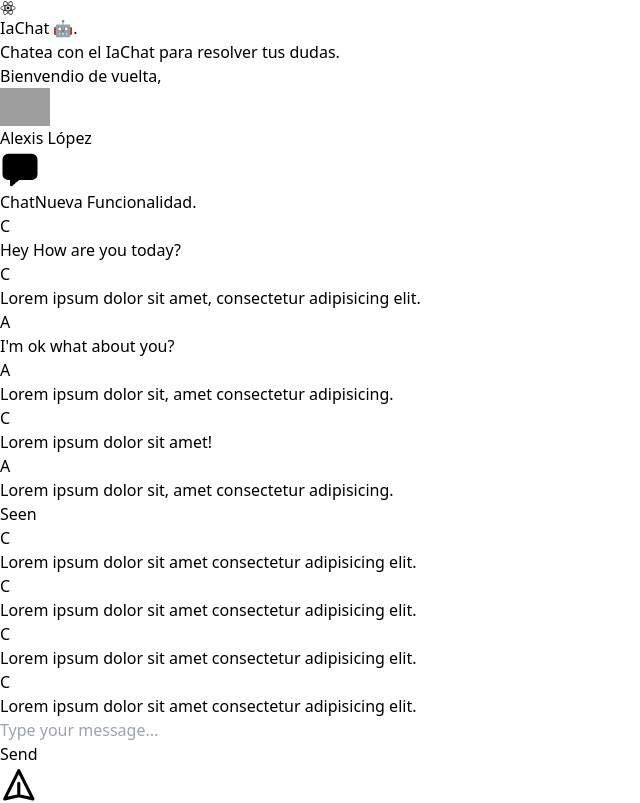
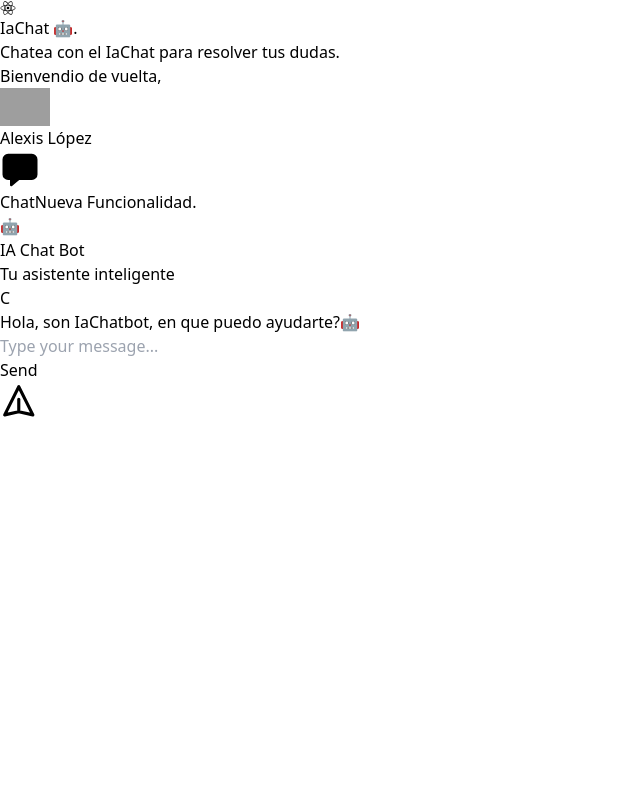
Before and after one commit to Iskandar1412/IA1_Proyecto_G8, a React (Vite) app in the folder Proyecto/Fase1/iaChat/: page / in a window 1280 px wide. Shown: the whole page, without its empty margins (0-640 px from the left). Built offline with nearby package versions, Linux system fonts and the light colour scheme; grey boxes are pictures that could not be loaded.

Commit message:
[ADD] Agregando interactividad con el chat

```diff
--- a/Proyecto/Fase1/iaChat/src/components/chat/ChatBox.jsx
+++ b/Proyecto/Fase1/iaChat/src/components/chat/ChatBox.jsx
@@ -5,17 +5,105 @@ import { ChatHeader } from "./ChatHeader";
 
 export const ChatBox = () => {
   return (
-    <div class="flex h-screen antialiased text-gray-800 ">
+    <div class="flex h-screen antialiased text-gray-800">
       <div class="flex flex-row h-full w-full overflow-x-hidden">
         <div class="flex flex-col flex-auto h-full p-6">
           <div class="flex flex-col flex-auto flex-shrink-0 rounded-2xl bg-gray-100 h-full p-4">
-            <ChatHeader />
-            <div class="flex flex-col h-full overflow-x-auto mb-4 overflow-scroll">
+            <ChatHeader/>
+            <div class="flex flex-col h-full overflow-x-auto mb-4">
               <div class="flex flex-col h-full">
-                <ChatMessages />
+                <ChatMessages/>
+                {/* <div class="grid grid-cols-12 gap-y-2 display:none">
+                  <div class="col-start-1 col-end-8 p-3 rounded-lg">
+                    <div class="flex flex-row items-center">
+                      <div class="flex items-center justify-center h-10 w-10 rounded-full bg-indigo-500 flex-shrink-0">
+                        C
+                      </div>
+                      <div class="relative ml-3 text-sm bg-white py-2 px-4 shadow rounded-xl">
+                        <div>Hey How are you today?</div>
+                      </div>
+                    </div>
+                  </div>
+                  <div class="col-start-1 col-end-8 p-3 rounded-lg">
+                    <div class="flex flex-row items-center">
+                      <div class="flex items-center justify-center h-10 w-10 rounded-full bg-indigo-500 flex-shrink-0">
+                        C
+                      </div>
+                      <div class="relative ml-3 text-sm bg-white py-2 px-4 shadow rounded-xl">
+                        <div>
+                          Lorem ipsum dolor sit amet, consectetur adipisicing
+                          elit. Vel ipsa commodi illum saepe numquam maxime
+                          asperiores voluptate sit, minima perspiciatis.
+                        </div>
+                      </div>
+                    </div>
+                  </div>
+                  <div class="col-start-6 col-end-13 p-3 rounded-lg">
+                    <div class="flex items-center justify-start flex-row-reverse">
+                      <div class="flex items-center justify-center h-10 w-10 rounded-full bg-indigo-500 flex-shrink-0">
+                        A
+                      </div>
+                      <div class="relative mr-3 text-sm bg-indigo-100 py-2 px-4 shadow rounded-xl">
+                        <div>I'm ok what about you?</div>
+                      </div>
+                    </div>
+                  </div>
+                  <div class="col-start-6 col-end-13 p-3 rounded-lg">
+                    <div class="flex items-center justify-start flex-row-reverse">
+                      <div class="flex items-center justify-center h-10 w-10 rounded-full bg-indigo-500 flex-shrink-0">
+                        A
+                      </div>
+                      <div class="relative mr-3 text-sm bg-indigo-100 py-2 px-4 shadow rounded-xl">
+                        <div>
+                          Lorem ipsum dolor sit, amet consectetur adipisicing. ?
+                        </div>
+                      </div>
+                    </div>
+                  </div>
+                  <div class="col-start-1 col-end-8 p-3 rounded-lg">
+                    <div class="flex flex-row items-center">
+                      <div class="flex items-center justify-center h-10 w-10 rounded-full bg-indigo-500 flex-shrink-0">
+                        A
+                      </div>
+                      <div class="relative ml-3 text-sm bg-white py-2 px-4 shadow rounded-xl">
+                        <div>Lorem ipsum dolor sit amet !</div>
+                      </div>
+                    </div>
+                  </div>
+                  <div class="col-start-6 col-end-13 p-3 rounded-lg">
+                    <div class="flex items-center justify-start flex-row-reverse">
+                      <div class="flex items-center justify-center h-10 w-10 rounded-full bg-indigo-500 flex-shrink-0">
+                        A
+                      </div>
+                      <div class="relative mr-3 text-sm bg-indigo-100 py-2 px-4 shadow rounded-xl">
+                        <div>
+                          Lorem ipsum dolor sit, amet consectetur adipisicing. ?
+                        </div>
+                        <div class="absolute text-xs bottom-0 right-0 -mb-5 mr-2 text-gray-500">
+                          Seen
+                        </div>
+                      </div>
+                    </div>
+                  </div>
+                  <div class="col-start-1 col-end-8 p-3 rounded-lg">
+                    <div class="flex flex-row items-center">
+                      <div class="flex items-center justify-center h-10 w-10 rounded-full bg-indigo-500 flex-shrink-0">
+                        A
+                      </div>
+                      <div class="relative ml-3 text-sm bg-white py-2 px-4 shadow rounded-xl">
+                        <div>
+                          Lorem ipsum dolor sit amet consectetur adipisicing
+                          elit. Perspiciatis, in.
+                        </div>
+                      </div>
+                    </div>
+                  </div>
+                  <div class="col-start-1 col-end-8 p-3 rounded-lg"></div>
+                </div> */}
               </div>
             </div>
-            <ChatInput />
+            <ChatInput/>
+
           </div>
         </div>
       </div>
--- a/Proyecto/Fase1/iaChat/src/components/chat/ChatHeader.jsx
+++ b/Proyecto/Fase1/iaChat/src/components/chat/ChatHeader.jsx
@@ -2,8 +2,17 @@ import React from "react";
 
 export const ChatHeader = () => {
   return (
-    <div className="mb-4">
-      {/* Puedes incluir un título o información del chat */}
+    <div className="flex items-center justify-between p-4 bg-indigo-500 text-white rounded-t-xl mb-4">
+      <div className="flex items-center space-x-3">
+        <div className="w-10 h-10 bg-white rounded-full flex items-center justify-center">
+        🤖
+        </div>
+        <div>
+          <h1 className="text-lg font-semibold">IA Chat Bot</h1>
+          <p className="text-sm text-gray-200">Tu asistente inteligente</p>
+        </div>
+      </div>
+
     </div>
   );
 };
--- a/Proyecto/Fase1/iaChat/src/components/chat/ChatInput.jsx
+++ b/Proyecto/Fase1/iaChat/src/components/chat/ChatInput.jsx
@@ -1,20 +1,38 @@
 import React from "react";
+import { useChatbotContext } from "../../context/ChatboxContext";
 
 export const ChatInput = () => {
+  const { sendMessage, setInputValue, inputValue } = useChatbotContext();
+
+  const handleSubmit = (e) => {
+    e.preventDefault(); // Evita que el formulario recargue la página
+    if (inputValue.trim()) {
+      sendMessage(inputValue); // Envía el mensaje usando el contexto
+      setInputValue(""); // Limpia el campo de entrada
+    }
+  };
 
   return (
-    <div className="flex flex-row items-center h-16 rounded-xl bg-white w-full px-4">
+    <form
+      onSubmit={handleSubmit} // Maneja el evento de envío
+      className="flex flex-row items-center h-16 rounded-xl bg-white w-full px-4"
+    >
       <div className="flex-grow ml-4">
         <div className="relative w-full">
           <input
             type="text"
             className="flex w-full border rounded-xl focus:outline-none focus:border-indigo-300 pl-4 h-10"
+            value={inputValue}
             placeholder="Type your message..."
+            onChange={(e) => setInputValue(e.target.value)} // Actualiza el estado del input
           />
         </div>
       </div>
       <div className="ml-4">
-        <button className="flex items-center justify-center bg-indigo-500 hover:bg-indigo-600 rounded-xl text-white px-4 py-1 flex-shrink-0">
+        <button
+          type="submit" // Cambiado a "submit" para integrarse con el formulario
+          className="flex items-center justify-center bg-indigo-500 hover:bg-indigo-600 rounded-xl text-white px-4 py-1 flex-shrink-0"
+        >
           <span>Send</span>
           <span className="ml-2">
             <svg
@@ -34,6 +52,6 @@ export const ChatInput = () => {
           </span>
         </button>
       </div>
-    </div>
+    </form>
   );
 };
--- a/Proyecto/Fase1/iaChat/src/components/chat/ChatMessages.jsx
+++ b/Proyecto/Fase1/iaChat/src/components/chat/ChatMessages.jsx
@@ -1,60 +1,9 @@
-import React from "react";
+import React, { useState } from "react";
 import { ChatMessage } from "./ChatMessage";
+import { useChatbotContext } from "../../context/ChatboxContext";
 
 export const ChatMessages = () => {
-  const messages = [
-    { id: 1, sender: "C", text: "Hey How are you today?", type: "received" },
-    {
-      id: 2,
-      sender: "C",
-      text: "Lorem ipsum dolor sit amet, consectetur adipisicing elit.",
-      type: "received",
-    },
-    { id: 3, sender: "A", text: "I'm ok what about you?", type: "sent" },
-    {
-      id: 4,
-      sender: "A",
-      text: "Lorem ipsum dolor sit, amet consectetur adipisicing.",
-      type: "sent",
-    },
-    {
-      id: 5,
-      sender: "C",
-      text: "Lorem ipsum dolor sit amet!",
-      type: "received",
-    },
-    {
-      id: 6,
-      sender: "A",
-      text: "Lorem ipsum dolor sit, amet consectetur adipisicing.",
-      type: "sent",
-      seen: true,
-    },
-    {
-      id: 7,
-      sender: "C",
-      text: "Lorem ipsum dolor sit amet consectetur adipisicing elit.",
-      type: "received",
-    },
-    {
-      id: 7,
-      sender: "C",
-      text: "Lorem ipsum dolor sit amet consectetur adipisicing elit.",
-      type: "received",
-    },
-    {
-      id: 7,
-      sender: "C",
-      text: "Lorem ipsum dolor sit amet consectetur adipisicing elit.",
-      type: "received",
-    },
-    {
-      id: 7,
-      sender: "C",
-      text: "Lorem ipsum dolor sit amet consectetur adipisicing elit.",
-      type: "received",
-    },
-  ];
+  const {messages} = useChatbotContext();
 
   return (
     <div className="grid grid-cols-12 gap-y-2">
--- a/Proyecto/Fase1/iaChat/src/context/ChatboxContext.jsx
+++ b/Proyecto/Fase1/iaChat/src/context/ChatboxContext.jsx
@@ -1,24 +1,72 @@
 import React, { createContext, useContext, useState, useEffect } from 'react';
-import { createAndTrainModel, generateCode } from '../model/modelChatbot';
+
 
 
 const ChatbotContext = createContext();
+const initialMessages = [
+
+  { id: 1, sender: "C", text: "Hola, son IaChatbot, en que puedo ayudarte?🤖", type: "received" },
+];
 
 
-export const ChatbotProvider = ({ trainingData, children }) => {
-  const [isTraining, setIsTraining] = useState(false);
 
-  useEffect(() => {
-    const trainModel = async () => {
-      setIsTraining(true);
-      await createAndTrainModel(trainingData);
-      setIsTraining(false);
+export const ChatbotProvider = ({  children }) => {
+
+  const [messages, setMessages] = useState(initialMessages);
+  const [inputValue, setInputValue] = useState('');
+  const [loading, setLoading] = useState(false);
+  const [error, setError] = useState(null);
+  const [isTyping, setIsTyping] = useState(false);
+
+  const sendMessage = (text) => {
+    const newMessage = {
+      id: messages.length + 1,
+      sender: 'A',
+      text,
+      type: 'sent',
     };
-    trainModel();
-  }, [trainingData]);
+    setMessages((prevMessages) => [...prevMessages, newMessage]);
+    setInputValue('');
+    setIsTyping(true);
+    setTimeout(() => {
+      setIsTyping(false);
+      setMessages((prevMessages) =>
+        prevMessages.map((msg) =>
+          msg.id === newMessage.id ? { ...msg, seen: true } : msg
+        )
+      );
 
-  return (
-    <ChatbotContext.Provider value={{ isTraining, generateCode }}>
+      handleReceivedMessage('Hola, son IaChatbot, en que puedo ayudarte?🤖');
+    }, 1000);
+
+  }
+
+  const handleReceivedMessage = (text) => {
+    const newMessage = {
+      id: messages.length + 1,
+      sender: 'C',
+      text,
+      type: 'received',
+    };
+    setMessages((prevMessages) => [...prevMessages, newMessage]);
+  }
+
+ return (
+    <ChatbotContext.Provider
+      value={{
+        messages,
+        setMessages,
+        inputValue,
+        setInputValue,
+        loading,
+        setLoading,
+        error,
+        setError,
+        isTyping,
+        setIsTyping,
+        sendMessage
+      }}
+    >
       {children}
     </ChatbotContext.Provider>
   );
```
Also changed, not shown: Proyecto/Fase1/iaChat/src/routes/router.jsx (+2 -11 lines).
